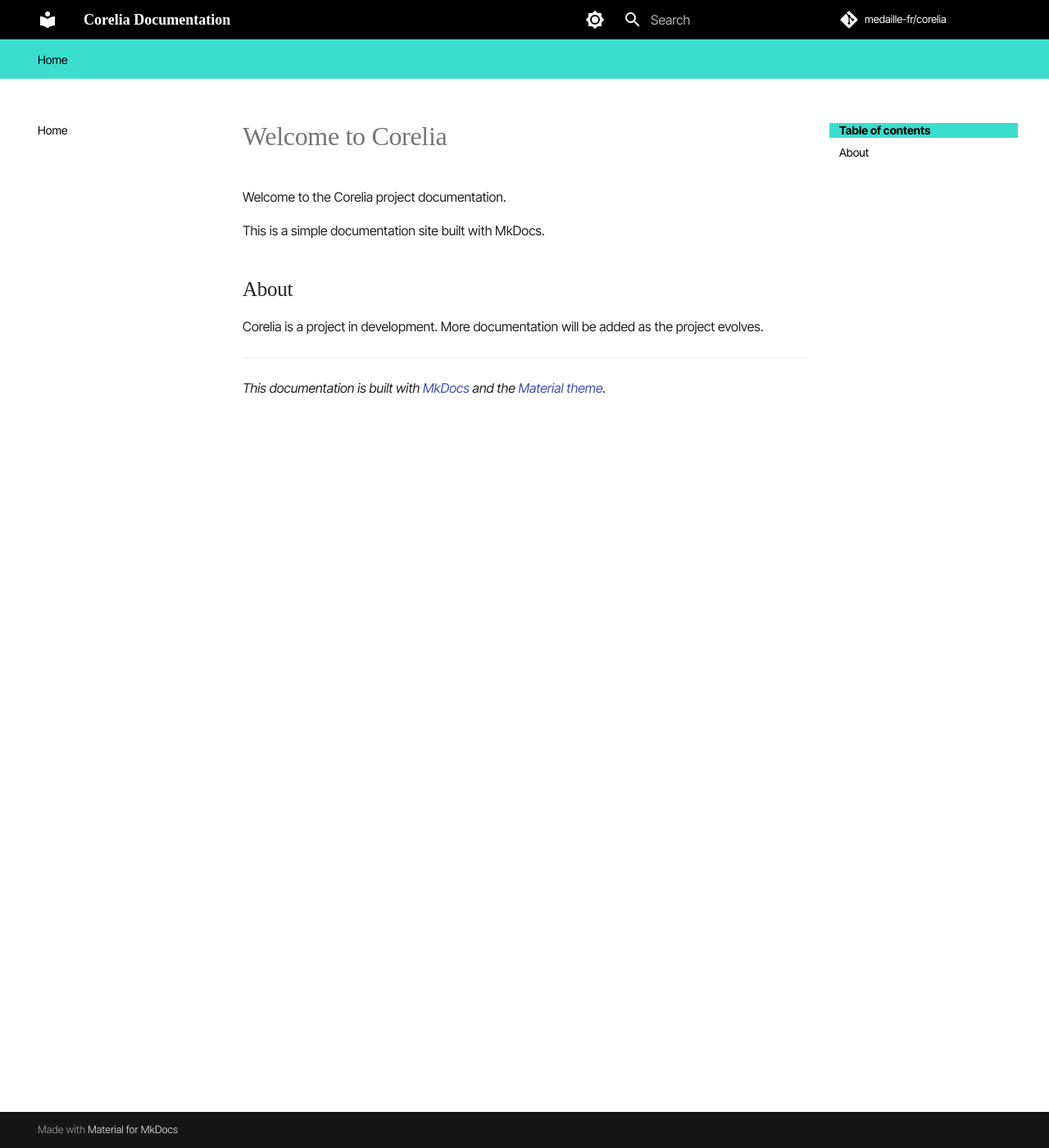
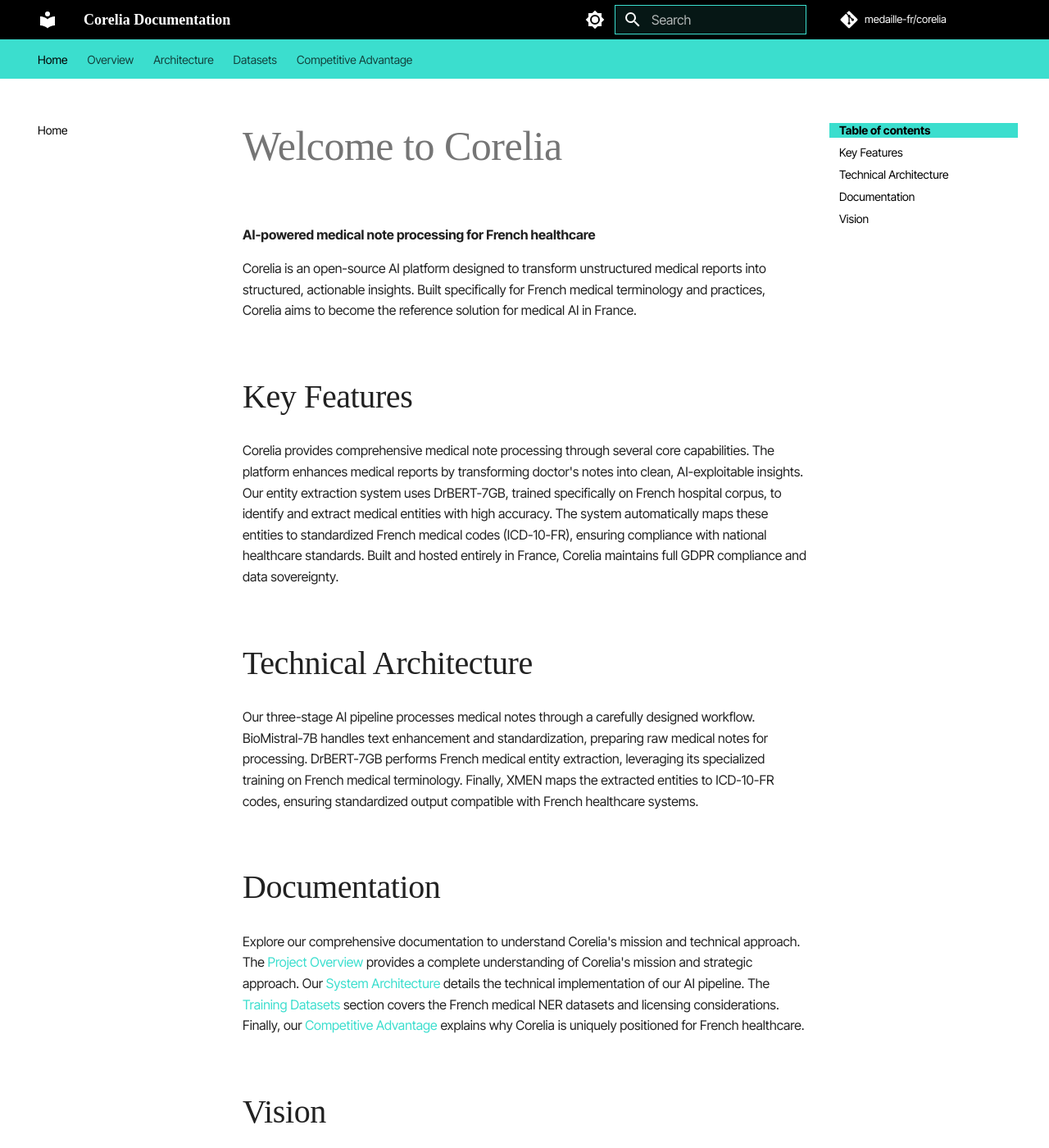
Before and after one commit to spideystreet/corelia, an MkDocs documentation site: the page built from docs/index.md, in a window 1280 px wide and 1400 px high. Shown: the whole window at 82% size. Built offline with MkDocs 1.6.1 and Material for MkDocs 9.7.7, drawn with Linux system fonts in a browser that asks for light colours; some web fonts are replaced; comment, search, counter and statistics services are not loaded; some of the changed text lies outside the part shown.

Commit message:
Improve documentation styling and content
- Remove roadmap from navigation and delete roadmap.md
- Remove emojis from all documentation pages
- Convert bullet points to flowing text for better readability
- Add cyan color scheme for buttons and interactive elements
- Increase heading font sizes for better visual hierarchy
- Update homepage content to be more concise and professional
- Improve architecture and overview pages with better text flow

```diff
--- a/docs/index.md
+++ b/docs/index.md
@@ -1,12 +1,24 @@
 # Welcome to Corelia
 
-Welcome to the Corelia project documentation.
+**AI-powered medical note processing for French healthcare**
 
-This is a simple documentation site built with MkDocs.
+Corelia is an open-source AI platform designed to transform unstructured medical reports into structured, actionable insights. Built specifically for French medical terminology and practices, Corelia aims to become the reference solution for medical AI in France.
 
-## About
+## Key Features
 
-Corelia is a project in development. More documentation will be added as the project evolves.
+Corelia provides comprehensive medical note processing through several core capabilities. The platform enhances medical reports by transforming doctor's notes into clean, AI-exploitable insights. Our entity extraction system uses DrBERT-7GB, trained specifically on French hospital corpus, to identify and extract medical entities with high accuracy. The system automatically maps these entities to standardized French medical codes (ICD-10-FR), ensuring compliance with national healthcare standards. Built and hosted entirely in France, Corelia maintains full GDPR compliance and data sovereignty.
+
+## Technical Architecture
+
+Our three-stage AI pipeline processes medical notes through a carefully designed workflow. BioMistral-7B handles text enhancement and standardization, preparing raw medical notes for processing. DrBERT-7GB performs French medical entity extraction, leveraging its specialized training on French medical terminology. Finally, XMEN maps the extracted entities to ICD-10-FR codes, ensuring standardized output compatible with French healthcare systems.
+
+## Documentation
+
+Explore our comprehensive documentation to understand Corelia's mission and technical approach. The [Project Overview](overview.md) provides a complete understanding of Corelia's mission and strategic approach. Our [System Architecture](architecture.md) details the technical implementation of our AI pipeline. The [Training Datasets](datasets.md) section covers the French medical NER datasets and licensing considerations. Finally, our [Competitive Advantage](competitive-advantage.md) explains why Corelia is uniquely positioned for French healthcare.
+
+## Vision
+
+Corelia aims to become the reference building block for French medical AI: free, efficient, evolutive, and faithful to the general interest. The platform transforms every medical report into a sovereign and exploitable resource for better care, prevention, and management.
 
 ---
 
--- a/docs/stylesheets/extra.css
+++ b/docs/stylesheets/extra.css
@@ -2,14 +2,30 @@
 @import url('https://fonts.googleapis.com/css2?family=Instrument+Serif:ital,wght@0,400;0,500;0,600;1,400;1,500;1,600&family=Inter+Tight:ital,wght@0,100..900;1,100..900&display=swap');
 
 /* Apply Instrument Serif to headings */
-.md-typeset h1,
-.md-typeset h2,
-.md-typeset h3,
+.md-typeset h1 {
+  font-family: 'Instrument Serif', serif;
+  font-weight: 500;
+  font-size: 2.5rem; /* Increased from default */
+}
+
+.md-typeset h2 {
+  font-family: 'Instrument Serif', serif;
+  font-weight: 500;
+  font-size: 2rem; /* Increased from default */
+}
+
+.md-typeset h3 {
+  font-family: 'Instrument Serif', serif;
+  font-weight: 500;
+  font-size: 1.5rem; /* Increased from default */
+}
+
 .md-typeset h4,
 .md-typeset h5,
 .md-typeset h6 {
   font-family: 'Instrument Serif', serif;
   font-weight: 500;
+  font-size: 1.25rem; /* Increased from default */
 }
 
 /* Apply Inter Tight to body text */
@@ -94,3 +110,52 @@
   color: #000000 !important;
   background-color: rgba(59, 222, 206, 0.1) !important;
 }
+
+/* Button and secondary element styling */
+.md-button {
+  background-color: #3BDECE !important;
+  color: #000000 !important;
+  border: 1px solid #3BDECE !important;
+}
+
+.md-button:hover {
+  background-color: #2BC4B8 !important;
+  color: #000000 !important;
+  border: 1px solid #2BC4B8 !important;
+}
+
+.md-button--primary {
+  background-color: #3BDECE !important;
+  color: #000000 !important;
+}
+
+.md-button--primary:hover {
+  background-color: #2BC4B8 !important;
+  color: #000000 !important;
+}
+
+/* Links and interactive elements */
+.md-typeset a {
+  color: #3BDECE !important;
+}
+
+.md-typeset a:hover {
+  color: #2BC4B8 !important;
+}
+
+/* Code blocks and inline code */
+.md-typeset code {
+  background-color: rgba(59, 222, 206, 0.1) !important;
+  color: #000000 !important;
+}
+
+/* Search and form elements */
+.md-search__input {
+  background-color: rgba(59, 222, 206, 0.1) !important;
+  border: 1px solid #3BDECE !important;
+}
+
+.md-search__input:focus {
+  border-color: #2BC4B8 !important;
+  box-shadow: 0 0 0 2px rgba(59, 222, 206, 0.2) !important;
+}
--- a/mkdocs.yml
+++ b/mkdocs.yml
@@ -53,3 +53,7 @@ extra_css:
 # Navigation
 nav:
   - Home: index.md
+  - Overview: overview.md
+  - Architecture: architecture.md
+  - Datasets: datasets.md
+  - Competitive Advantage: competitive-advantage.md
```
Also changed, not shown: docs/architecture.md (added, +102 -0 lines), docs/competitive-advantage.md (added, +129 -0 lines), docs/datasets.md (added, +90 -0 lines), docs/overview.md (added, +48 -0 lines).
